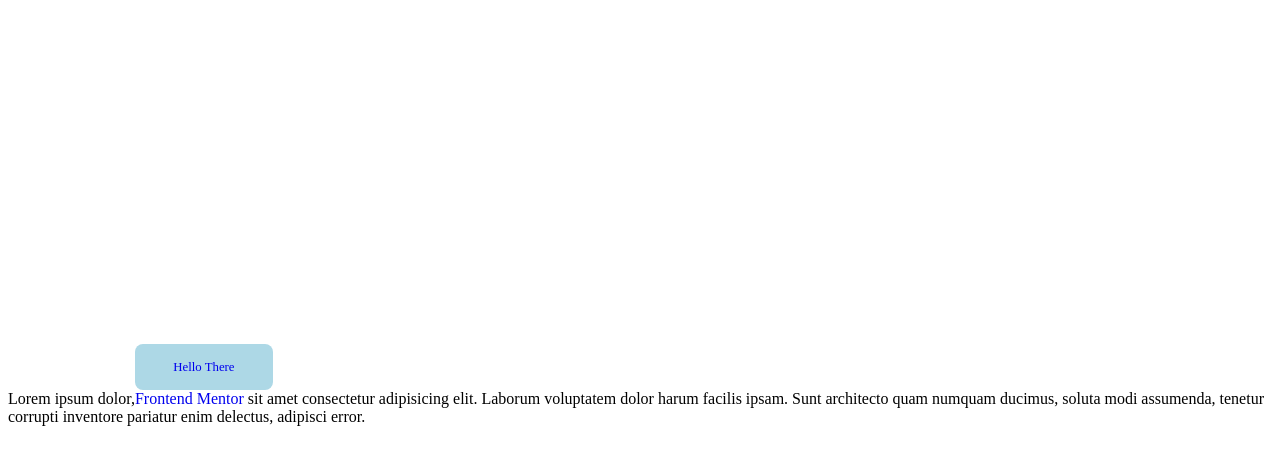
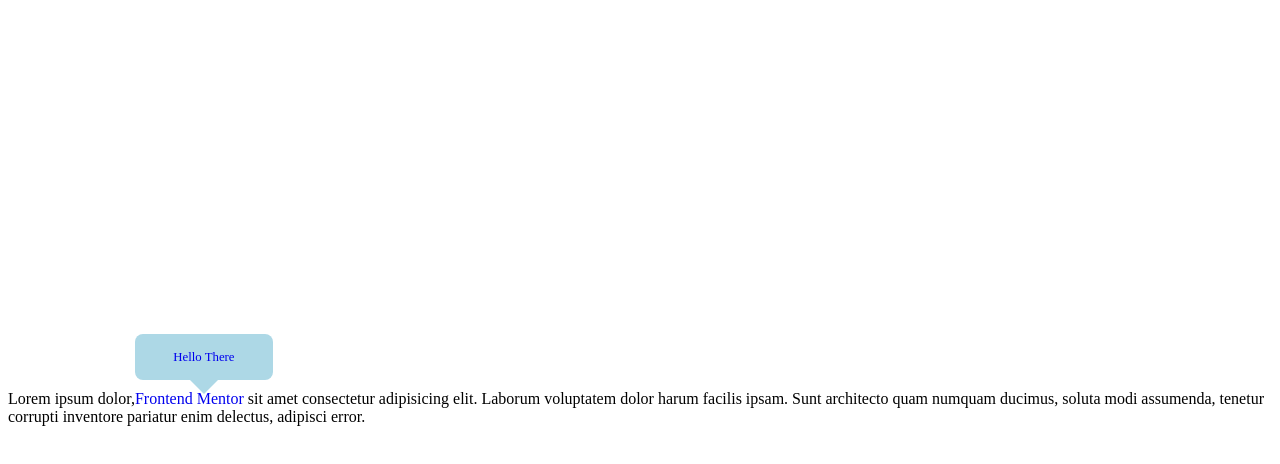
Before and after one commit to d3vaqa/tooltips, a plain HTML site: page index.html in a window 1280 px wide. In both pictures the pointer is over the link "Frontend Mentor". Drawn offline with Linux system fonts and the light colour scheme.

Commit message:
added arrow to the tool tip

```diff
--- a/style.css
+++ b/style.css
@@ -11,13 +11,15 @@
 
 a[tool-tip] {
   position: relative;
+  box-sizing: border-box;
+  border: 0;
 }
 
 a[tool-tip]::after {
   content: attr(tool-tip);
   display: block;
   position: absolute;
-  bottom: 100%;
+  bottom: calc(100% + 10px);
   left: 0;
   white-space: nowrap;
   background-color: lightblue;
@@ -26,9 +28,22 @@ a[tool-tip]::after {
   font-size: 0.8rem;
   transform: scale(0);
   transition: transform 0.25s ease-in;
-  transform-origin: bottom;
+  transform-origin: bottom center;
+  border: 0;
 }
 
 a[tool-tip]:hover::after {
   transform: scale(1);
 }
+
+a[tool-tip]:hover::before {
+  content: "";
+  border: 15px solid transparent;
+  position: absolute;
+  bottom: calc(100% -25px);
+  left: 50%;
+  transform: translateY(-11px);
+  border-top-color: lightblue;
+  transition: transform 0.25s ease-in;
+  transform-origin: top center;
+}
```
